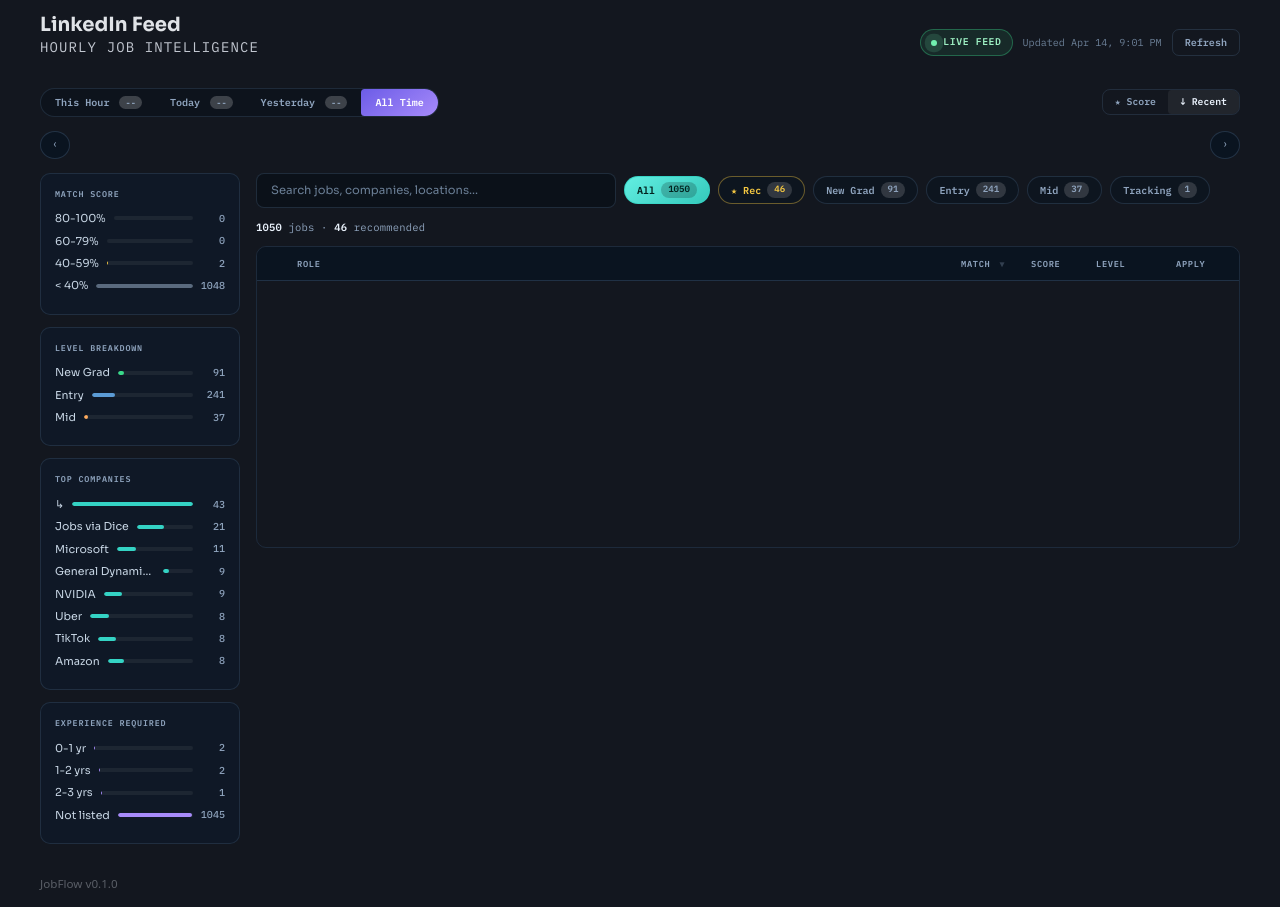
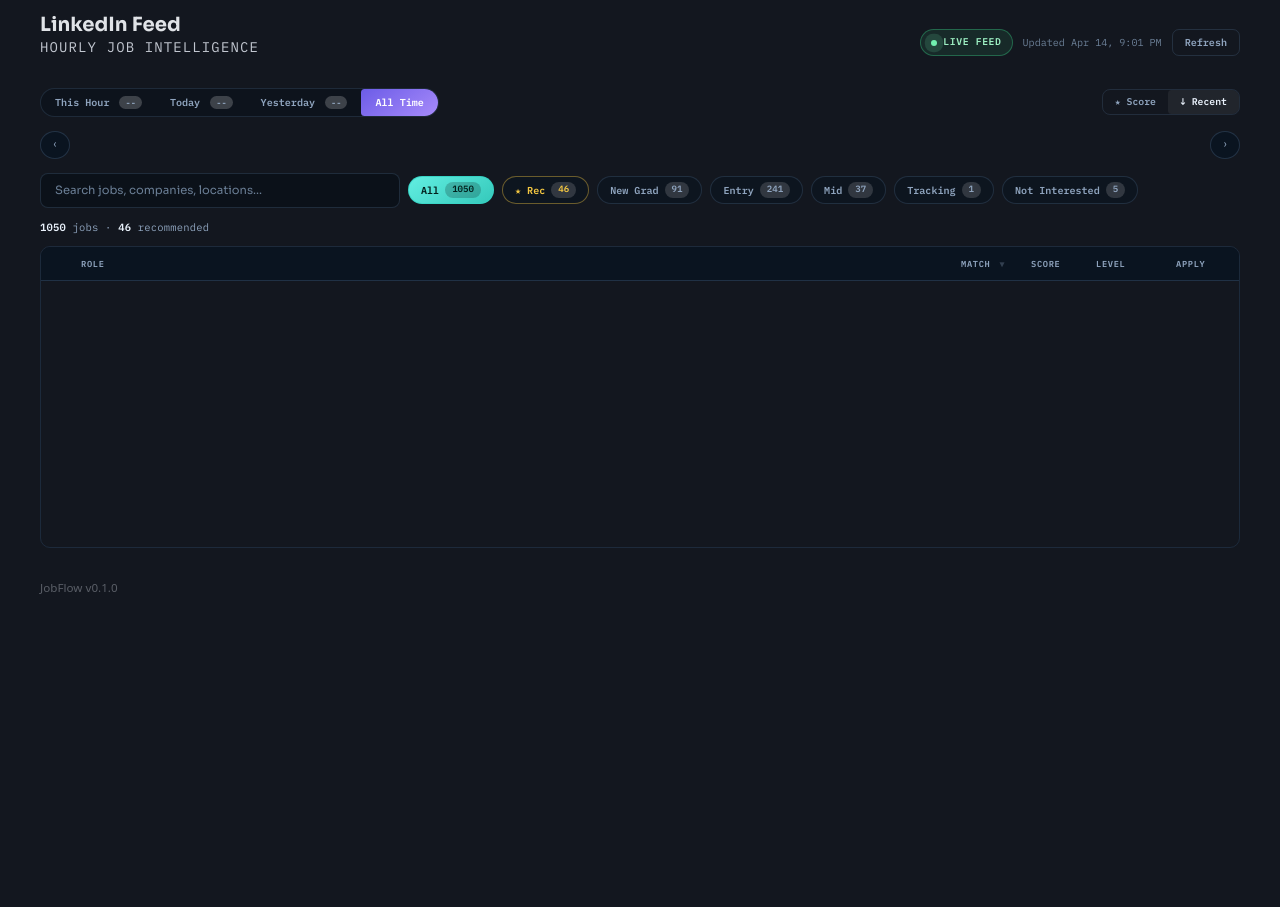
Before and after one commit to kiiriis/JobFlow, a Flask app: page /linkedin in a window 1280 px wide. Shown: the part 49-956 px from the top of the page. After the commit the page ends 643 px from the top, so only its background shows below. Run offline with Flask 3, Linux system fonts and the light colour scheme; data that the repository does not hold is empty; some libraries are stand-ins or nearby versions.

Commit message:
Sidebar Removed

```diff
--- a/jobflow/cli.py
+++ b/jobflow/cli.py
@@ -264,7 +264,7 @@ def scan(
                 "competition": filt.competition,
                 "variant": filt.resume_variant,
                 "reason": filt.reason,
-                "description_preview": job.description[:200],
+                "description_preview": job.description[:2000],
                 "date_posted": getattr(job, "date_posted", ""),
             })
 
--- a/jobflow/web/__init__.py
+++ b/jobflow/web/__init__.py
@@ -31,7 +31,7 @@ from ..linkedin_store import (
     load_store, save_store, merge_scan_results, prune_old_jobs,
     update_job_status, get_filtered_jobs, get_status_counts,
     get_level_counts, get_filtered_counts, get_search_terms,
-    get_sidebar_stats, get_time_counts,
+    get_time_counts,
     backfill_job,
     LINKEDIN_STATUSES,
 )
@@ -485,7 +485,6 @@ def create_app():
         counts = get_status_counts(store)
         level_counts = get_level_counts(store)
         search_terms = get_search_terms(store)
-        sidebar = get_sidebar_stats(store)
         time_counts = get_time_counts(store)
         return render_template(
             "linkedin.html",
@@ -493,7 +492,6 @@ def create_app():
             counts=counts,
             level_counts=level_counts,
             search_terms=search_terms,
-            sidebar=sidebar,
             time_counts=time_counts,
             last_updated=store.get("last_updated", ""),
         )
--- a/jobflow/web/templates/linkedin.html
+++ b/jobflow/web/templates/linkedin.html
@@ -18,12 +18,10 @@
 .li-live-dot { width: 6px; height: 6px; border-radius: 50%; background: #72f0b0; animation: li-pulse 1.9s infinite; }
 @keyframes li-pulse { 0% { box-shadow: 0 0 0 0 rgba(114,240,176,0.65); } 100% { box-shadow: 0 0 0 8px rgba(114,240,176,0); } }
 
-/* ── Layout: sidebar + main ── */
-.li-layout { display: grid; grid-template-columns: 200px 1fr; gap: 16px; }
-@media (max-width: 1000px) { .li-layout { grid-template-columns: 1fr; } .li-sidebar { display: none; } }
+/* ── Layout ── */
+.li-layout { display: grid; grid-template-columns: 1fr; }
 
 /* ── Sidebar ── */
-.li-sidebar { display: flex; flex-direction: column; gap: 12px; }
 .li-panel { border: 1px solid rgba(70,96,125,0.3); border-radius: 10px; background: rgba(15,27,42,0.7); padding: 14px; backdrop-filter: blur(8px); }
 .li-panel-title { font-size: 0.6rem; text-transform: uppercase; letter-spacing: 0.1em; color: #8fa4be; font-family: "IBM Plex Mono", monospace; font-weight: 600; margin-bottom: 10px; }
 .li-stat-row { display: flex; align-items: center; justify-content: space-between; gap: 8px; margin-bottom: 6px; font-size: 0.78rem; }
@@ -262,68 +260,6 @@ tr.dismissing { opacity:0.3; transition:opacity 300ms; }
     </script>
 
     <div class="li-layout">
-        <!-- Sidebar -->
-        <aside class="li-sidebar">
-            <!-- Match Score Distribution -->
-            <div class="li-panel">
-                <div class="li-panel-title">Match Score</div>
-                {% for label, count in sidebar.match_dist.items() %}
-                <div class="li-stat-row">
-                    <span class="li-stat-label">{{ label }}</span>
-                    <div class="li-stat-bar">
-                        <div class="li-stat-bar-fill {% if loop.index == 1 %}bar-green{% elif loop.index == 2 %}bar-blue{% elif loop.index == 3 %}bar-yellow{% else %}bar-gray{% endif %}"
-                             style="width:{{ (count / sidebar.total * 100) if sidebar.total else 0 }}%"></div>
-                    </div>
-                    <span class="li-stat-count">{{ count }}</span>
-                </div>
-                {% endfor %}
-            </div>
-
-            <!-- Level Breakdown -->
-            <div class="li-panel">
-                <div class="li-panel-title">Level Breakdown</div>
-                {% for lvl in ['New Grad', 'Entry', 'Mid'] %}
-                <div class="li-stat-row">
-                    <span class="li-stat-label">{{ lvl }}</span>
-                    <div class="li-stat-bar">
-                        <div class="li-stat-bar-fill {% if lvl == 'New Grad' %}bar-green{% elif lvl == 'Entry' %}bar-blue{% else %}bar-orange{% endif %}"
-                             style="width:{{ (level_counts.get(lvl, 0) / sidebar.total * 100) if sidebar.total else 0 }}%"></div>
-                    </div>
-                    <span class="li-stat-count">{{ level_counts.get(lvl, 0) }}</span>
-                </div>
-                {% endfor %}
-            </div>
-
-            <!-- Top Companies -->
-            <div class="li-panel">
-                <div class="li-panel-title">Top Companies</div>
-                {% for company, count in sidebar.top_companies %}
-                <div class="li-stat-row">
-                    <span class="li-stat-label" style="max-width:100px; overflow:hidden; text-overflow:ellipsis;" title="{{ company }}">{{ company }}</span>
-                    <div class="li-stat-bar">
-                        <div class="li-stat-bar-fill bar-teal" style="width:{{ (count / sidebar.top_companies[0][1] * 100) if sidebar.top_companies else 0 }}%"></div>
-                    </div>
-                    <span class="li-stat-count">{{ count }}</span>
-                </div>
-                {% endfor %}
-            </div>
-
-            <!-- Experience Required -->
-            <div class="li-panel">
-                <div class="li-panel-title">Experience Required</div>
-                {% for label, count in sidebar.exp_dist.items() %}
-                <div class="li-stat-row">
-                    <span class="li-stat-label">{{ label }}</span>
-                    <div class="li-stat-bar">
-                        <div class="li-stat-bar-fill bar-purple" style="width:{{ (count / sidebar.total * 100) if sidebar.total else 0 }}%"></div>
-                    </div>
-                    <span class="li-stat-count">{{ count }}</span>
-                </div>
-                {% endfor %}
-            </div>
-        </aside>
-
-        <!-- Main Content -->
         <div class="li-main">
             <!-- Filters -->
             <div class="li-filters">
```
Also changed, not shown: jobflow/scanner.py (+6 -7 lines), data/ci/linkedin_jobs.json.
